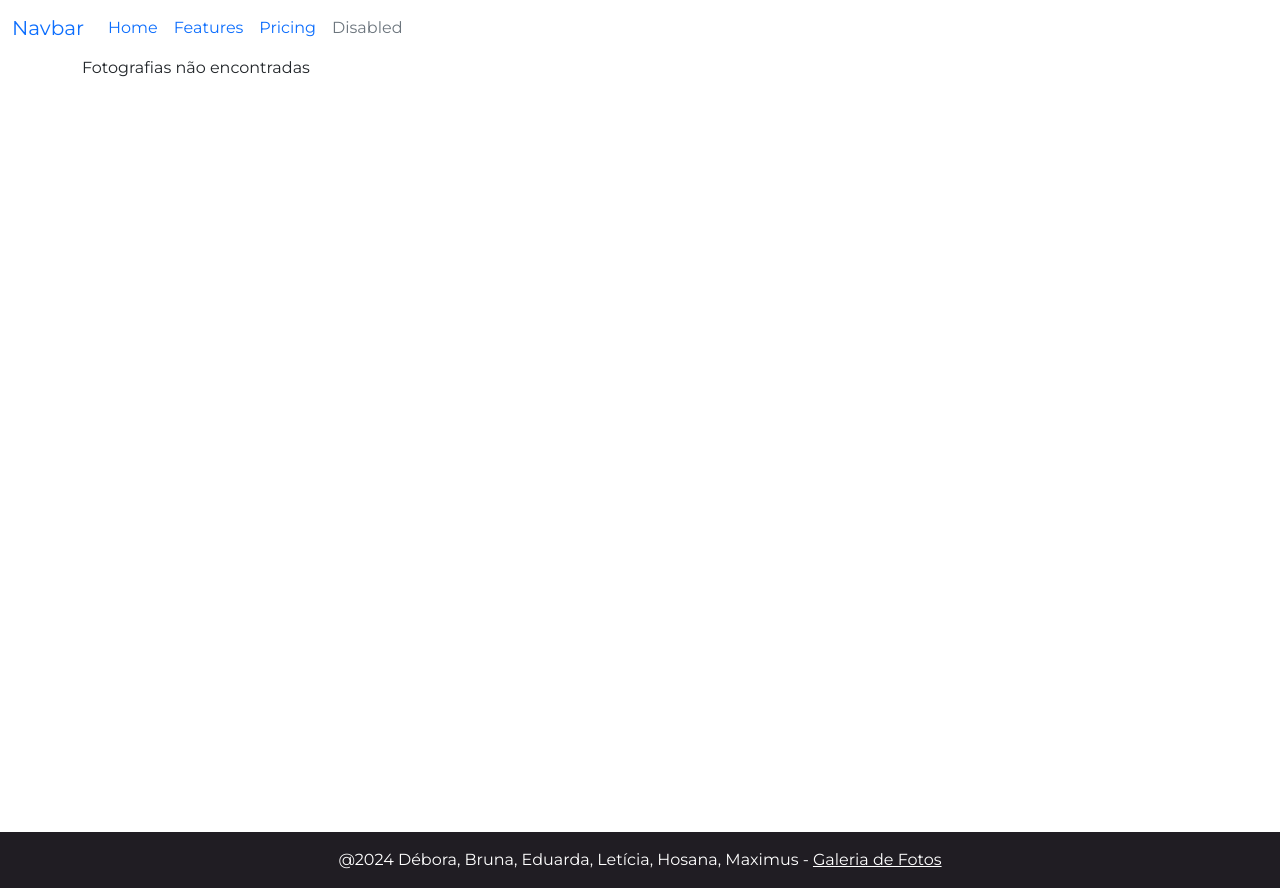
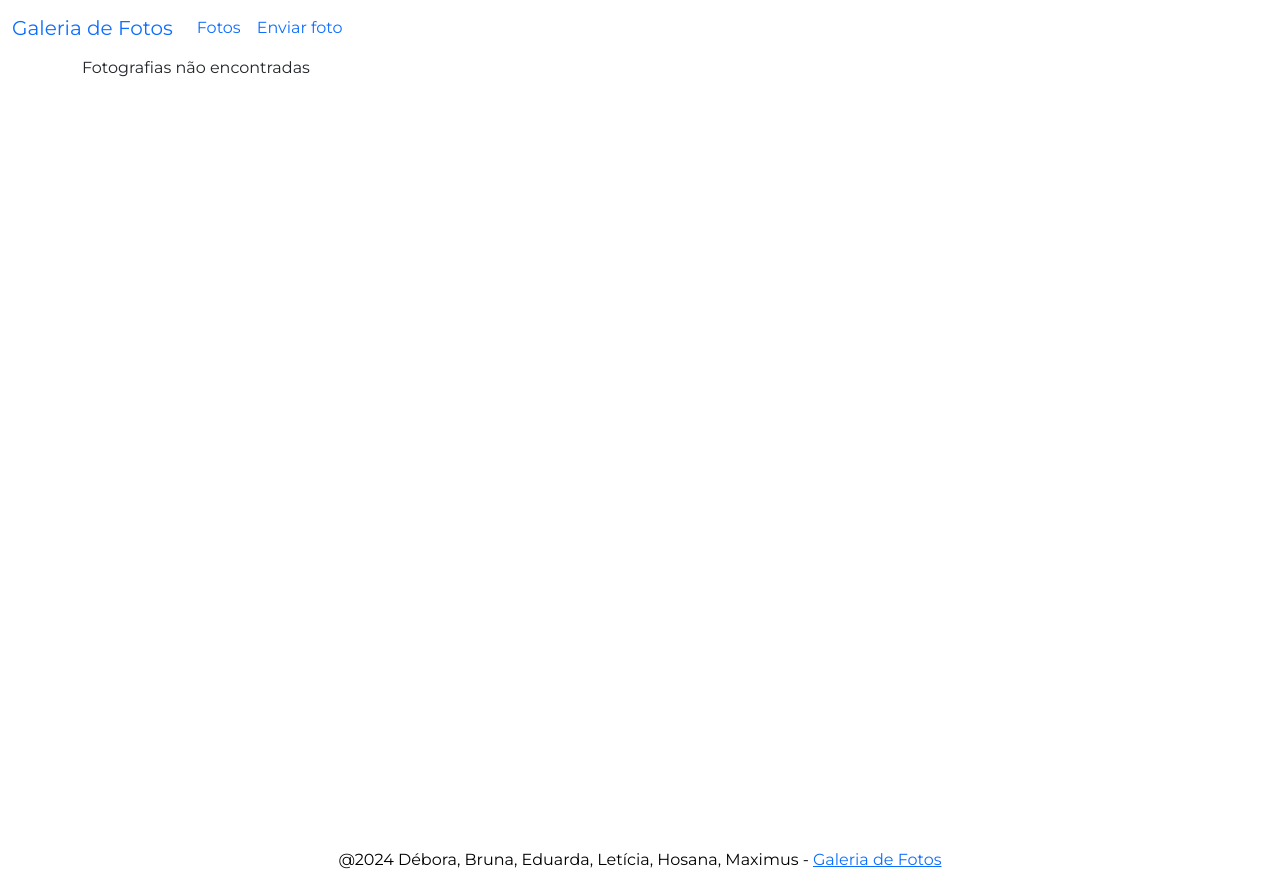
Before and after one commit to FernandoAurelius/photo-gallery, a Django app: page / in a window 1280 px wide. Run offline with Django 5.2, Linux system fonts and the light colour scheme; data that the repository does not hold is empty; some libraries are stand-ins or nearby versions.

Commit message:
style: update partials and templates to production-ready state

```diff
--- a/setup/static/js/main.js
+++ b/setup/static/js/main.js
@@ -11,11 +11,25 @@ document.addEventListener("click", function (e) {
                 document.querySelector(".modal-title").textContent = data.nome;
                 document.querySelector(".modal-legenda").textContent = data.legenda;
                 document.querySelector(".modal-descricao").textContent = data.descricao;
+                const src = e.target.getAttribute("src");
+                const pk = e.target.getAttribute("data-pk");  // Captura o atributo data-pk da imagem
 
-                // Exibe o modal
-                const myModal = new bootstrap.Modal(document.getElementById('gallery-modal'));
-                myModal.show();
-            })
-            .catch(error => console.error('Erro ao carregar os dados:', error));
+                // Verifica se o atributo data-pk existe
+                if (pk) {
+                    // Atualiza o src da imagem no modal
+                    document.querySelector(".modal-img").src = src;
+
+                    // Atualiza os links de Atualizar e Deletar com o pk correto
+                    document.querySelector("#photo-update-link").href = `/update/${pk}`;
+                    document.querySelector("#photo-delete-link").href = `/delete/${pk}`;
+
+                    // Exibe o modal
+                    const myModal = new bootstrap.Modal(document.getElementById('gallery-modal'));
+                    myModal.show();
+                } else {
+                    console.error('O atributo data-pk não foi encontrado na imagem.');
+                }
+            }
+        )
     }
 });
--- a/templates/base.html
+++ b/templates/base.html
@@ -8,6 +8,7 @@
     <meta name="viewport" content="width=device-width, initial-scale=1">
     <link rel="stylesheet" type="text/css" href="{% static 'css/bootstrap.min.css' %}">
     <link rel="stylesheet" type="text/css" href="{% static 'css/style.css' %}">
+    <link type="image/png" sizes="100x100" rel="icon" href="https://img.icons8.com/ios-filled/100/apple-camera.png">
     <style>
         @import url('https://fonts.googleapis.com/css2?family=Montserrat&display=swap');
 
@@ -31,6 +32,8 @@
                     <img src="" class="modal-img" alt="modal img" style="width: 100%;">
                     <p class="modal-legenda"></p>
                     <p class="modal-descricao"></p>
+                    <a href="" id="photo-update-link" class="btn btn-primary">Atualizar</a>
+                    <a href="" id="photo-delete-link" class="btn btn-danger">Deletar</a>
                 </div>
             </div>
         </div>
--- a/templates/gallery/fotografia_list.html
+++ b/templates/gallery/fotografia_list.html
@@ -8,7 +8,7 @@
             {% for fotografia in fotografia_list %}
             <div class="col">
                 {% if fotografia.foto %}
-                    <img src="{{ fotografia.foto.url }}" class="gallery-item" data-id="{{ fotografia.id }}" alt="gallery">
+                    <img src="{{ fotografia.foto.url }}" class="gallery-item" data-id="{{ fotografia.id }}" data-pk="{{ fotografia.pk }}" alt="gallery">
                 {% else %}
                     <p>Imagem não disponível</p>
                 {% endif %}
--- a/templates/partials/_footer.html
+++ b/templates/partials/_footer.html
@@ -1,11 +1,11 @@
 <section class="">
     <!-- Footer -->
-    <footer class="text-center text-white mt-auto" style="background-color: #28242c;">
+    <footer class="text-center text-white mt-auto">
         <!-- Grid container -->
         <!-- Copyright -->
-        <div class="text-center p-3" style="background-color: rgba(0, 0, 0, 0.2);">
+        <div class="text-center p-3" style="color: black;">
             @2024 Débora, Bruna, Eduarda, Letícia, Hosana, Maximus -
-        <a class="text-white" href="#">Galeria de Fotos</a>
+        <a href="#">Galeria de Fotos</a>
         </div>
         <!-- Copyright -->
     </footer>
--- a/templates/partials/_navbar.html
+++ b/templates/partials/_navbar.html
@@ -1,22 +1,16 @@
 <nav class="navbar navbar-expand-lg bg-body-tertiary">
     <div class="container-fluid">
-      <a class="navbar-brand" href="#">Navbar</a>
+      <a class="navbar-brand" href="#">Galeria de Fotos</a>
       <button class="navbar-toggler" type="button" data-bs-toggle="collapse" data-bs-target="#navbarNav" aria-controls="navbarNav" aria-expanded="false" aria-label="Toggle navigation">
         <span class="navbar-toggler-icon"></span>
       </button>
       <div class="collapse navbar-collapse" id="navbarNav">
         <ul class="navbar-nav">
           <li class="nav-item">
-            <a class="nav-link active" aria-current="page" href="#">Home</a>
+            <a class="nav-link active" aria-current="page" href="{% url 'photo_list' %}">Fotos</a>
           </li>
           <li class="nav-item">
-            <a class="nav-link" href="#">Features</a>
-          </li>
-          <li class="nav-item">
-            <a class="nav-link" href="#">Pricing</a>
-          </li>
-          <li class="nav-item">
-            <a class="nav-link disabled" aria-disabled="true">Disabled</a>
+            <a class="nav-link" href="{% url 'photo_create' %}">Enviar foto</a>
           </li>
         </ul>
       </div>
```
Also changed, not shown: static/js/main.js (+19 -5 lines), 1 other file.
